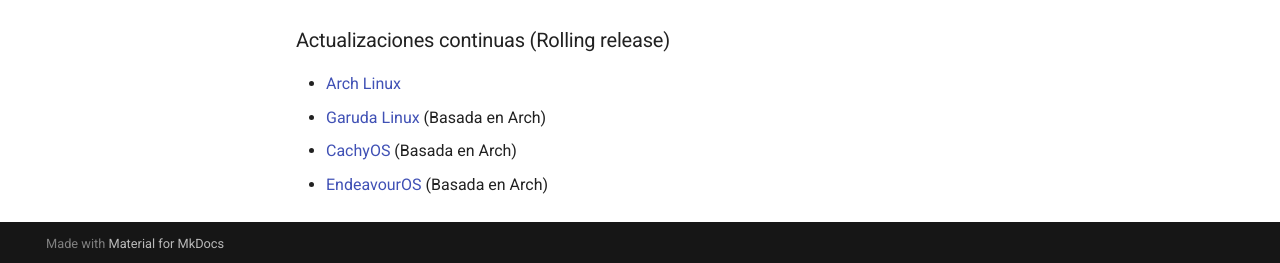
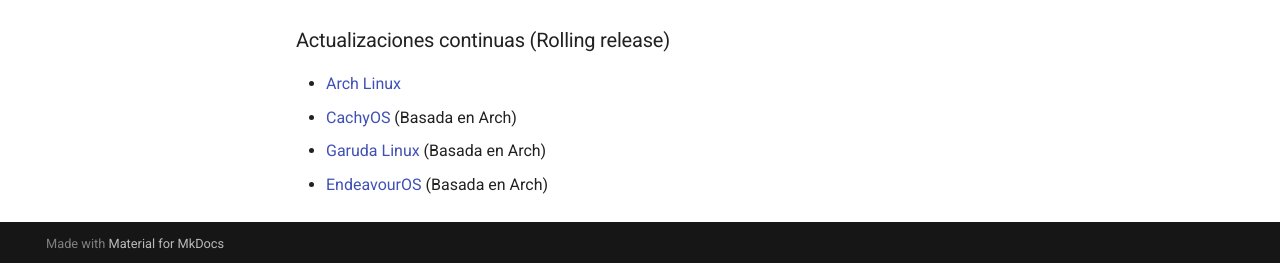
Before and after one commit to anomalouscode/wiki, an MkDocs documentation site: the page built from docs/linux/index.md, in a window 1280 px wide and 1313 px high. Shown: the part 1047-1310 px from the top of the window. Built offline with MkDocs 1.6.1 and Material for MkDocs 9.7.7, drawn with Linux system fonts in a browser that asks for light colours; comment, search, counter and statistics services are not loaded.

```diff
--- a/docs/linux/index.md
+++ b/docs/linux/index.md
@@ -36,6 +36,6 @@ Todavia basadas en Ubuntu 22.04:
 ### Actualizaciones continuas (Rolling release)
 
 - [Arch Linux](https://archlinux.org/)
+- [CachyOS](https://cachyos.org/) (Basada en Arch)
 - [Garuda Linux](https://garudalinux.org/) (Basada en Arch)
-- [CachyOS](https://cachyos.org/) (Basada en Arch)
 - [EndeavourOS](https://endeavouros.com/) (Basada en Arch)
```
